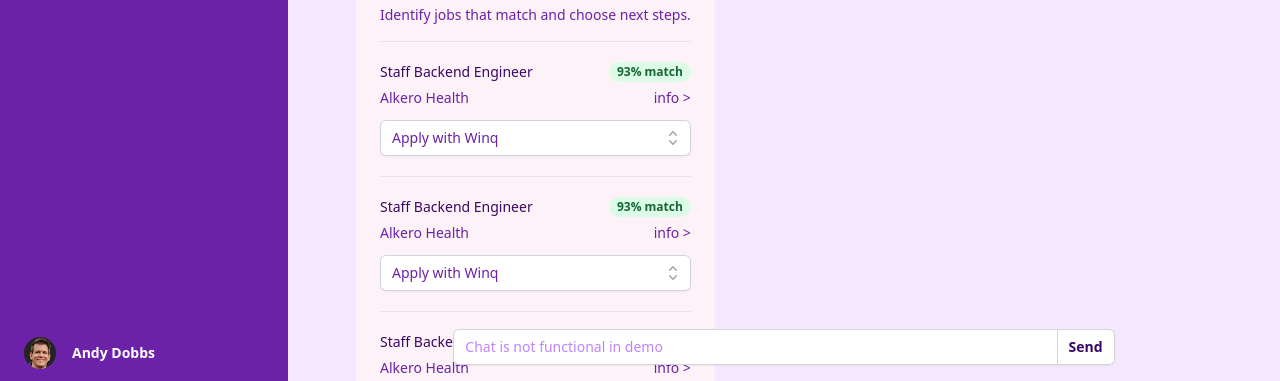
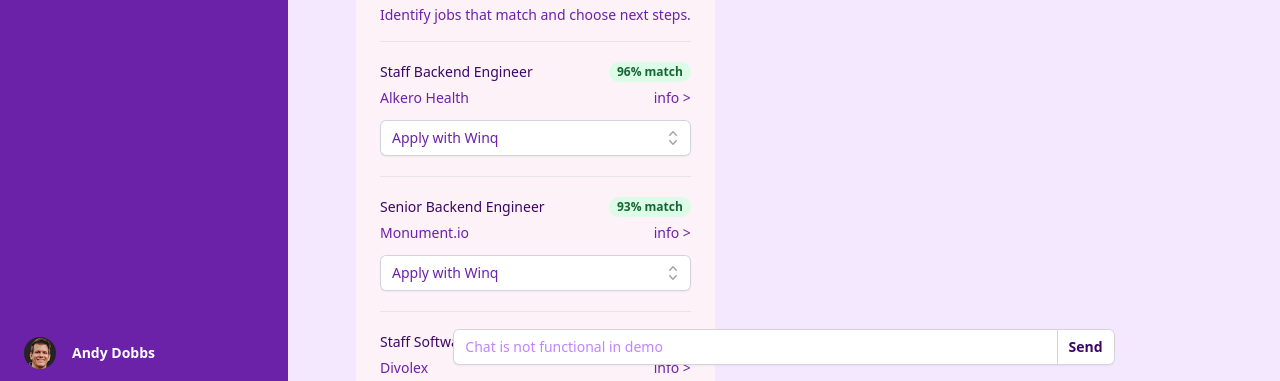
Before and after one commit to adobbs/winq-demo, a Next.js app: page /conversations in a window 1280 px wide. Shown: the part 419-800 px from the top of the page. Built offline with nearby package versions, Linux system fonts and the light colour scheme; a web font is replaced by a local one.

Commit message:
Update job list content

```diff
--- a/src/components/JobList.tsx
+++ b/src/components/JobList.tsx
@@ -1,19 +1,19 @@
 import JobListItem from "./JobListItem";
 
 const jobs = [
-    {id: 1, jobTitle: "Staff Backend Engineer", companyName: "Alkero Health",
+    {id: 1, jobTitle: "Staff Backend Engineer", companyName: "Alkero Health", matchScore: "96%",
         contacts: [{
             name: "Jamie Anderson",
             imageUrl: "https://images.unsplash.com/photo-1438761681033-6461ffad8d80?ixlib=rb-1.2.1&ixid=eyJhcHBfaWQiOjEyMDd9&auto=format&fit=facearea&facepad=2&w=256&h=256&q=80",
         }]
     },
-    {id: 2, jobTitle: "Staff Backend Engineer", companyName: "Alkero Health",
+    {id: 2, jobTitle: "Senior Backend Engineer", companyName: "Monument.io", matchScore: "93%",
         contacts: [{
             name: "Jamie Anderson",
             imageUrl: "https://images.unsplash.com/photo-1438761681033-6461ffad8d80?ixlib=rb-1.2.1&ixid=eyJhcHBfaWQiOjEyMDd9&auto=format&fit=facearea&facepad=2&w=256&h=256&q=80",
         }]
     },
-    {id: 3, jobTitle: "Staff Backend Engineer", companyName: "Alkero Health",
+    {id: 3, jobTitle: "Staff Software Engineer", companyName: "Divolex", matchScore: "92%",
         contacts: [{
             name: "Jamie Anderson",
             imageUrl: "https://images.unsplash.com/photo-1438761681033-6461ffad8d80?ixlib=rb-1.2.1&ixid=eyJhcHBfaWQiOjEyMDd9&auto=format&fit=facearea&facepad=2&w=256&h=256&q=80",
@@ -45,7 +45,7 @@ export default function JobList() {
             <ul role="list" className="divide-y divide-neutral-200">
                 {jobs.map((job) => (
                     <li key={job.id} className="py-4">
-                        <JobListItem jobTitle={job.jobTitle} companyName={job.companyName} contacts={job.contacts} />
+                        <JobListItem jobTitle={job.jobTitle} companyName={job.companyName} matchScore={job.matchScore} contacts={job.contacts} />
                     </li>
                 ))}
             </ul>
--- a/src/components/JobListItem.tsx
+++ b/src/components/JobListItem.tsx
@@ -1,3 +1,4 @@
+import { match } from "assert";
 import AutomationSelect from "./AutomationSelect";
 
 // TODO: More info
@@ -10,10 +11,11 @@ interface Contact {
 interface Jobs {
     jobTitle: string;
     companyName: string;
+    matchScore: string;
     contacts: Contact[];
 }
 
-export default function JobListItem({ jobTitle, companyName }: Jobs) {
+export default function JobListItem({ jobTitle, companyName, matchScore }: Jobs) {
     return (
         <div className="py-1">
             <div className="flex items-center justify-between">
@@ -22,7 +24,7 @@ export default function JobListItem({ jobTitle, companyName }: Jobs) {
                 </p>
                 <div className="ml-2 flex flex-shrink-0">
                     <p className="inline-flex rounded-full bg-green-100 px-2 text-xs font-semibold leading-5 text-green-800">
-                        93% match
+                        {`${matchScore} match`}
                     </p>
                 </div>
             </div>
```
